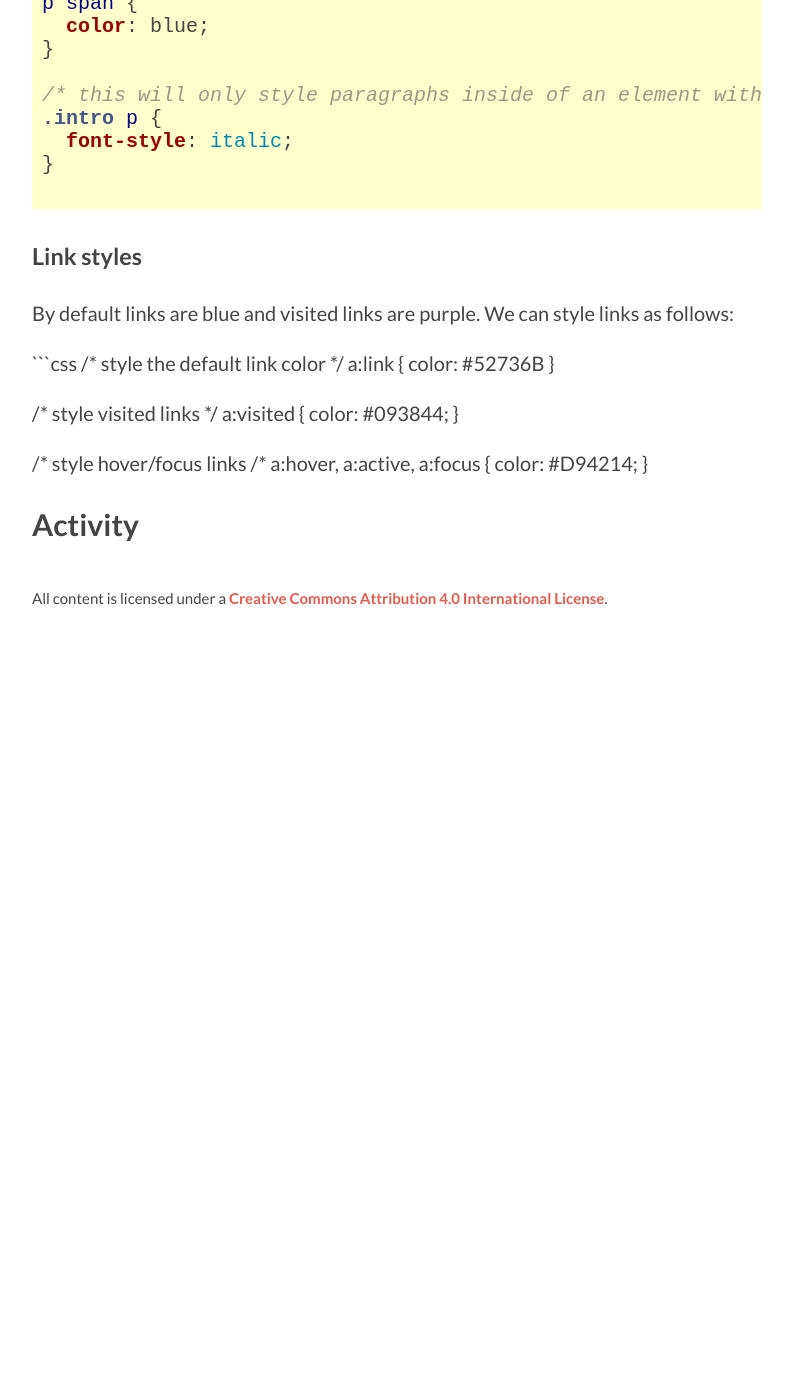
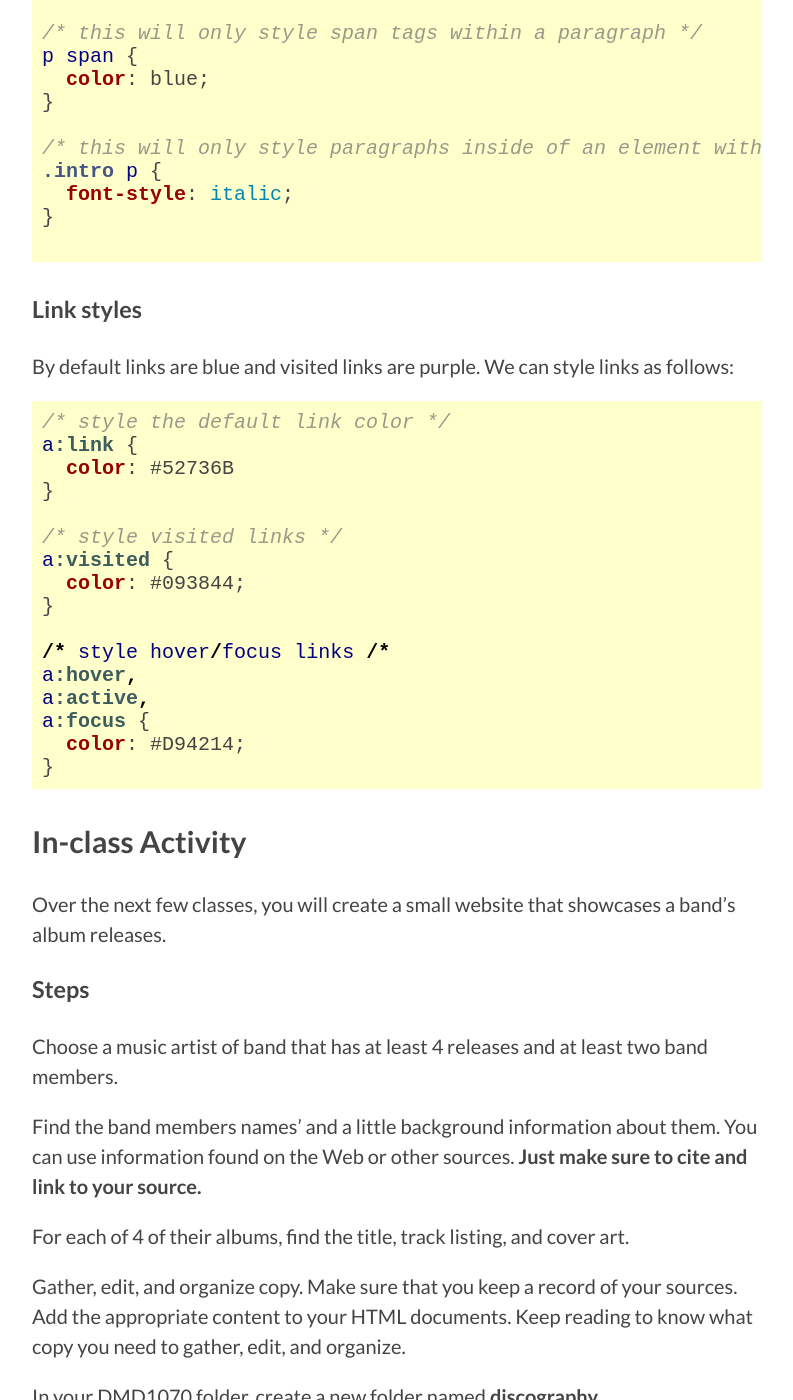
Before and after one commit to DMD1070/DMD1070.github.io, a Jekyll site: the page built from lessons/5-intermediate-html-css.md, in a window 1280 px wide and 1400 px high, scrolled down 2392 px. Shown: the whole window, without its empty margins (243-1036 px from the left). Built offline with Jekyll 4.4.1, drawn with Linux system fonts in a browser that asks for light colours; Markdown is read by kramdown in place of the engine named in the settings; before the commit the page ends 3022 px from its top, so only the background shows below that; some of the changed text lies outside the part shown.

Commit message:
complete lessons 4 and 5

````diff
--- a/lessons/5-intermediate-html-css.md
+++ b/lessons/5-intermediate-html-css.md
@@ -7,6 +7,8 @@ lesson_num: 05
 <p class="lead">Now that we know the basics of HTML and CSS, let's level up by introducing new tags and ways to style things.</p>
 
 ## Intermediate HTML
+
+Together we'll be marking up and styling the [Husky Cupcakes menu](/lesson_files/husky_cupcakes_menu.txt).
 
 ### `<span>` and `<div>`
 
@@ -121,5 +123,46 @@ a:active,
 a:focus {
   color: #D94214;
 }
+```
 
-## Activity
+## In-class Activity
+
+Over the next few classes, you will create a small website that showcases a band’s album releases.
+
+### Steps
+
+Choose a music artist of band that has at least 4 releases and at least two band members.
+
+Find the band members names' and a little background information about them. You can use information found on the Web or other sources. **Just make sure to cite and link to your source.**
+
+For each of 4 of their albums, find the title, track listing, and cover art.
+
+Gather, edit, and organize copy. Make sure that you keep a record of your sources. Add the appropriate content to your HTML documents. Keep reading to know what copy you need to gather, edit, and organize.
+
+In your DMD1070 folder, create a new folder named **discography**.
+
+Create 2 html files:
+
+- index.html
+- discography.html
+
+index.html should have:
+
+- Band/artist name
+- Image of the band/artist
+- Background information
+- Unordered list of band members
+- Table with 2-columns
+  - Year album was released
+  - title of the album
+
+**discography.html should have, for *each* album:**
+
+- A div with a unique id
+- Inside the div have:
+  - Title of album
+  - The album cover art
+  - Ordered list of track listing
+  - Link (Back) to about page
+
+This activity is originally from [Teach the Web](http://teachtheweb.com/course_materials/discography_1.php)
````
Also changed, not shown: lesson_files/husky_cupcakes_menu.txt (added, +30 -0 lines), lesson_files/pizza_index.txt (added, +11 -0 lines), lessons/4-css-intro.md (+4 -3 lines).
